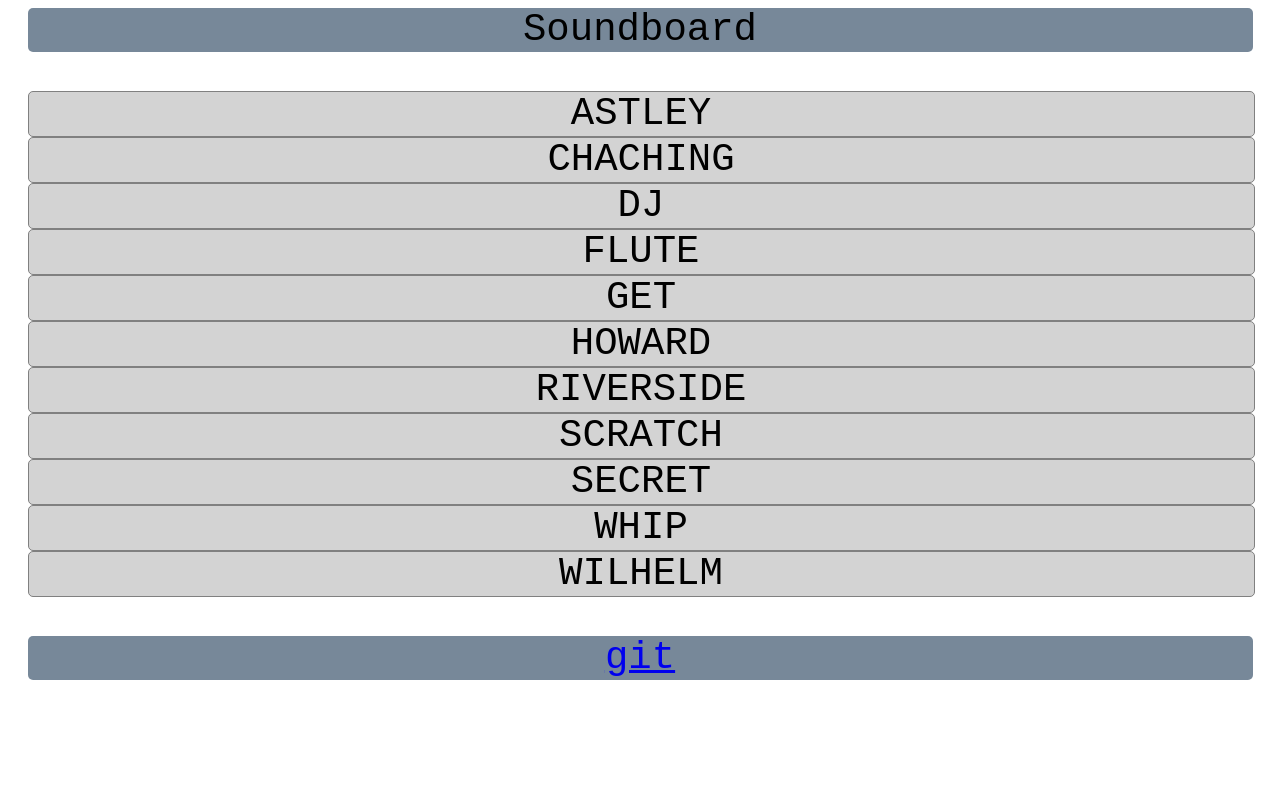
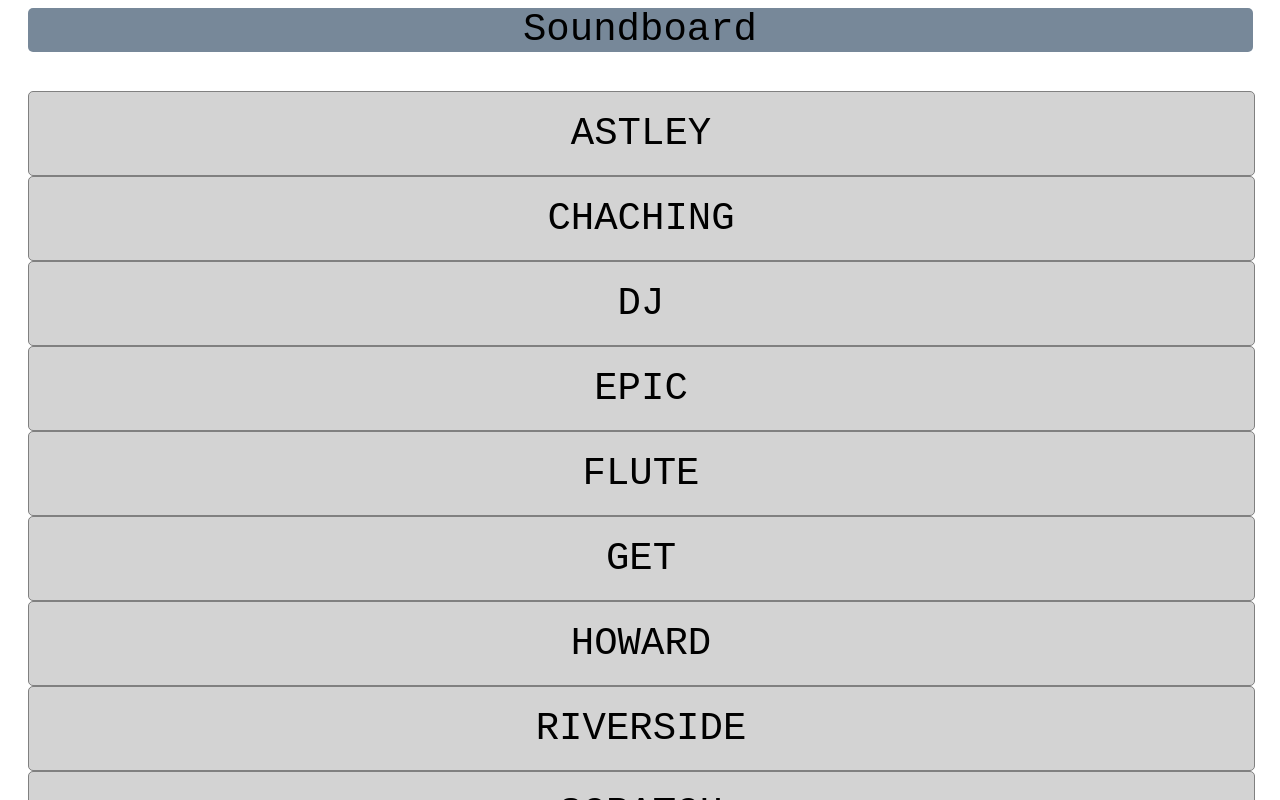
Before and after one commit to jeffseif/horn, a plain HTML site: page index.html in a window 1280 px wide. Shown: the top 800 px of the page. Drawn offline with Linux system fonts and the light colour scheme.

Commit message:
Increased button size Added epic sax guy

```diff
--- a/static/css/horn.css
+++ b/static/css/horn.css
@@ -6,8 +6,8 @@ body {
 
 div {
   border-radius: 5px;
+  margin: 1em 0;
   text-align: center;
-  margin: 1em 0;
 }
 
 .header, .footer {
@@ -26,6 +26,7 @@ div {
   background-color: lightgray;
   border: gray solid 1px;
   margin: 0;
+  padding: 0.5em 0;
   text-transform: uppercase;
   vertical-align: middle;
   width: 100%;
--- a/static/js/horn.js
+++ b/static/js/horn.js
@@ -5,6 +5,7 @@ var SOUNDS = {
     "astley": "give_you_up",
     "chaching": "chaching",
     "dj": "dj_airhorn",
+    "epic": "epic",
     "flute": "zelda_recorder",
     "get": "zelda_get",
     "howard": "dean_scream",
```
Also changed, not shown: 1 other file.
